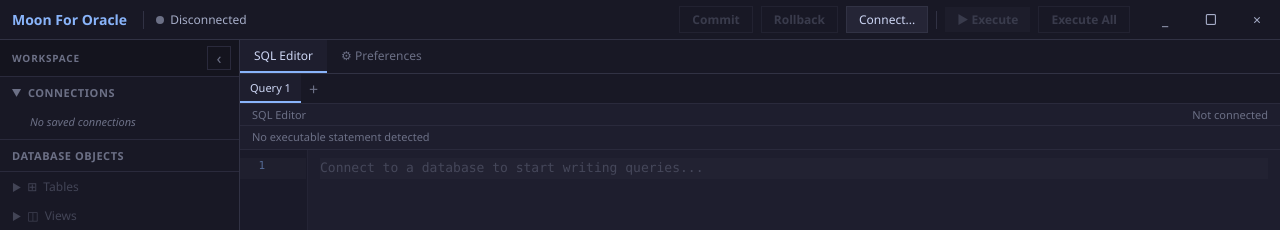
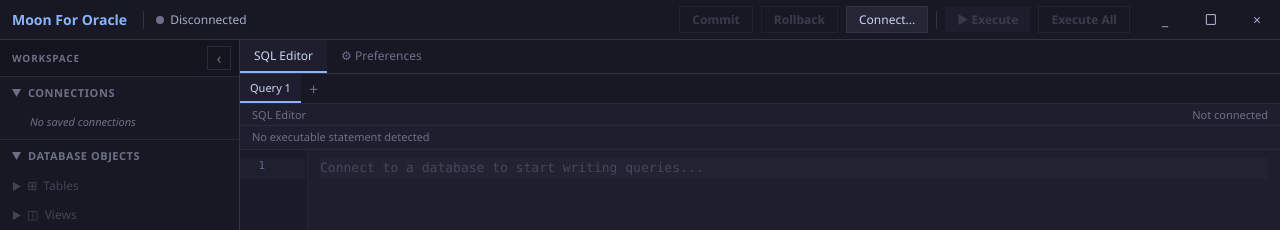
Before and after one commit to Vinigavaa/MoonForOracle, a React (Vite) app in the folder apps/renderer/: page / in a window 1280 px wide. Shown: the top 230 px of the page. Built offline with nearby package versions, Linux system fonts and the light colour scheme.

Commit message:
Colapsando DataBase

```diff
--- a/apps/renderer/src/App.tsx
+++ b/apps/renderer/src/App.tsx
@@ -55,7 +55,8 @@
   const executeAllTriggerRef = useRef<(() => void) | null>(null);
 
   useEffect(() => {
-    saveSidebarPreferences({ collapsed: sidebarCollapsed });
+    const preferences = loadSidebarPreferences();
+    saveSidebarPreferences({ ...preferences, collapsed: sidebarCollapsed });
   }, [sidebarCollapsed]);
 
   // Listen for backend errors via IPC and surface as toasts
--- a/apps/renderer/src/components/Sidebar.tsx
+++ b/apps/renderer/src/components/Sidebar.tsx
@@ -1,6 +1,7 @@
 import { useState, useEffect, useCallback, useMemo, useRef } from "react";
 import type { DatabaseObjectType, DatabaseObjectSummary, SavedConnection } from "@gavadb/types";
 import { useObjectList, type SectionState } from "../hooks/useObjectList";
+import { loadSidebarPreferences, saveSidebarPreferences } from "../lib/sidebarPreferences";
 
 interface SidebarProps {
   collapsed: boolean;
@@ -31,8 +32,6 @@
   { type: "functions", label: "Functions", icon: "\u0192" },
 ];
 
-const EMPTY_SECTION: SectionState = { objects: [], loading: false, error: null, loaded: false };
-
 export function Sidebar({
   collapsed,
   isConnected,
@@ -48,8 +47,18 @@
 }: SidebarProps) {
   const [expanded, setExpanded] = useState<Record<string, boolean>>({});
   const [filter, setFilter] = useState("");
-  const [connSectionExpanded, setConnSectionExpanded] = useState(true);
+  const [connSectionExpanded, setConnSectionExpanded] = useState(() => loadSidebarPreferences().connectionsExpanded);
+  const [dbObjectsExpanded, setDbObjectsExpanded] = useState(() => loadSidebarPreferences().databaseObjectsExpanded);
   const { getSection, loadSection } = useObjectList(isConnected);
+
+  useEffect(() => {
+    const preferences = loadSidebarPreferences();
+    saveSidebarPreferences({
+      ...preferences,
+      connectionsExpanded: connSectionExpanded,
+      databaseObjectsExpanded: dbObjectsExpanded,
+    });
+  }, [connSectionExpanded, dbObjectsExpanded]);
 
   // Reset ao desconectar
   useEffect(() => {
@@ -129,18 +138,15 @@
       />
 
       {/* ��─ Database Objects section ── */}
-      <div style={{
-        padding: "8px 12px",
-        fontSize: 11,
-        fontWeight: 600,
-        textTransform: "uppercase",
-        letterSpacing: "0.05em",
-        color: "var(--text-muted)",
-        borderBottom: "1px solid var(--border-subtle)",
-      }}>
-        Database Objects
-      </div>
+      <div style={{ borderBottom: "1px solid var(--border-subtle)", display: "flex", flexDirection: "column", minHeight: 0, flex: 1 }}>
+        <CollapsibleSectionHeader
+          label="Database Objects"
+          expanded={dbObjectsExpanded}
+          onToggle={() => setDbObjectsExpanded((current) => !current)}
+        />
 
+        {dbObjectsExpanded && (
+          <>
             {isConnected && (
               <div style={{ padding: "6px 8px", borderBottom: "1px solid var(--border-subtle)" }}>
                 <input
@@ -174,6 +180,9 @@
                   onObjectSelect={onObjectSelect}
                 />
               ))}
+            </div>
+          </>
+        )}
       </div>
     </div>
   );
@@ -225,40 +234,12 @@
 
   return (
     <div style={{ borderBottom: "1px solid var(--border-subtle)" }}>
-      {/* Section header */}
-      <button
-        onClick={onToggle}
-        style={{
-          width: "100%",
-          display: "flex",
-          alignItems: "center",
-          gap: 6,
-          padding: "8px 12px",
-          background: "transparent",
-          border: "none",
-          borderRadius: 0,
-          color: "var(--text-muted)",
-          fontSize: 11,
-          fontWeight: 600,
-          textTransform: "uppercase",
-          letterSpacing: "0.05em",
-          textAlign: "left",
-          cursor: "pointer",
-        }}
-      >
-        <span style={{
-          fontSize: 10,
-          transition: "transform 0.15s",
-          transform: expanded ? "rotate(90deg)" : "rotate(0deg)",
-          display: "inline-block",
-        }}>
-          {"\u25B6"}
-        </span>
-        <span>Connections</span>
-        <span style={{ marginLeft: "auto", fontSize: 11, color: "var(--text-muted)" }}>
-          {connections.length || ""}
-        </span>
-      </button>
+      <CollapsibleSectionHeader
+        label="Connections"
+        expanded={expanded}
+        count={connections.length || undefined}
+        onToggle={onToggle}
+      />
 
       {/* Expanded list */}
       {expanded && (
@@ -404,6 +385,33 @@
   );
 }
 
+function CollapsibleSectionHeader({
+  label,
+  expanded,
+  onToggle,
+  count,
+}: {
+  label: string;
+  expanded: boolean;
+  onToggle: () => void;
+  count?: number;
+}) {
+  return (
+    <button onClick={onToggle} style={collapsibleSectionHeaderStyle}>
+      <span
+        style={{
+          ...collapsibleSectionChevronStyle,
+          transform: expanded ? "rotate(90deg)" : "rotate(0deg)",
+        }}
+      >
+        {"\u25B6"}
+      </span>
+      <span>{label}</span>
+      <span style={collapsibleSectionCountStyle}>{count ?? ""}</span>
+    </button>
+  );
+}
+
 const sidebarSmallBtnStyle: React.CSSProperties = {
   fontSize: 10,
   padding: "1px 6px",
@@ -457,6 +465,36 @@
 };
 
 // ── Section component ──
+
+const collapsibleSectionHeaderStyle: React.CSSProperties = {
+  width: "100%",
+  display: "flex",
+  alignItems: "center",
+  gap: 6,
+  padding: "8px 12px",
+  background: "transparent",
+  border: "none",
+  borderRadius: 0,
+  color: "var(--text-muted)",
+  fontSize: 11,
+  fontWeight: 600,
+  textTransform: "uppercase",
+  letterSpacing: "0.05em",
+  textAlign: "left",
+  cursor: "pointer",
+};
+
+const collapsibleSectionChevronStyle: React.CSSProperties = {
+  fontSize: 10,
+  transition: "transform 0.15s",
+  display: "inline-block",
+};
+
+const collapsibleSectionCountStyle: React.CSSProperties = {
+  marginLeft: "auto",
+  fontSize: 11,
+  color: "var(--text-muted)",
+};
 
 const sidebarHeaderRowStyle: React.CSSProperties = {
   display: "flex",
--- a/apps/renderer/src/components/SqlEditor.tsx
+++ b/apps/renderer/src/components/SqlEditor.tsx
@@ -90,6 +90,7 @@
   });
   const [activeTabId, setActiveTabId] = useState(() => editorTabs[0].id);
   const [splitRatio, setSplitRatio] = useState(0.4);
+  const [isResizing, setIsResizing] = useState(false);
   const containerRef = useRef<HTMLDivElement>(null);
   const dragging = useRef(false);
   const { execute: executeSql, updateRows, countRows, inferBinds } = useSqlExecution();
@@ -603,11 +604,27 @@
     });
   }, [activeTabId]);
 
-  const onMouseDown = useCallback(() => { dragging.current = true; }, []);
+  const onMouseDown = useCallback((event: React.MouseEvent<HTMLDivElement>) => {
+    if (event.button !== 0) return;
+    event.preventDefault();
+    dragging.current = true;
+    setIsResizing(true);
+    window.getSelection()?.removeAllRanges();
+  }, []);
+
+  useEffect(() => {
+    if (!isResizing) return;
+    document.body.classList.add("is-resizing");
+    return () => {
+      document.body.classList.remove("is-resizing");
+    };
+  }, [isResizing]);
 
   useEffect(() => {
     const onMouseMove = (e: MouseEvent) => {
       if (!dragging.current || !containerRef.current) return;
+      e.preventDefault();
+      window.getSelection()?.removeAllRanges();
       const rect = containerRef.current.getBoundingClientRect();
       const totalHeight = rect.height;
       const editorHeight = e.clientY - rect.top;
@@ -617,7 +634,11 @@
       );
       setSplitRatio(ratio);
     };
-    const onMouseUp = () => { dragging.current = false; };
+    const onMouseUp = () => {
+      if (!dragging.current) return;
+      dragging.current = false;
+      setIsResizing(false);
+    };
     window.addEventListener("mousemove", onMouseMove);
     window.addEventListener("mouseup", onMouseUp);
     return () => {
@@ -752,6 +773,7 @@
           background: "var(--border-color)",
           flexShrink: 0,
           position: "relative",
+          userSelect: "none",
         }}
       >
         <div style={{
--- a/apps/renderer/src/lib/sidebarPreferences.ts
+++ b/apps/renderer/src/lib/sidebarPreferences.ts
@@ -2,18 +2,32 @@
 
 interface SidebarPreferences {
   collapsed: boolean;
+  connectionsExpanded: boolean;
+  databaseObjectsExpanded: boolean;
 }
 
 export function loadSidebarPreferences(): SidebarPreferences {
   try {
     const raw = localStorage.getItem(STORAGE_KEY);
-    if (!raw) return { collapsed: false };
+    if (!raw) {
+      return {
+        collapsed: false,
+        connectionsExpanded: true,
+        databaseObjectsExpanded: true,
+      };
+    }
     const parsed = JSON.parse(raw) as Partial<SidebarPreferences>;
     return {
       collapsed: parsed.collapsed === true,
+      connectionsExpanded: parsed.connectionsExpanded !== false,
+      databaseObjectsExpanded: parsed.databaseObjectsExpanded !== false,
     };
   } catch {
-    return { collapsed: false };
+    return {
+      collapsed: false,
+      connectionsExpanded: true,
+      databaseObjectsExpanded: true,
+    };
   }
 }
 
--- a/apps/renderer/src/styles/theme.css
+++ b/apps/renderer/src/styles/theme.css
@@ -236,3 +236,9 @@
 textarea::placeholder {
   color: var(--text-placeholder);
 }
+
+body.is-resizing,
+body.is-resizing * {
+  user-select: none !important;
+  cursor: row-resize !important;
+}
```
Lines whose indentation alone changed are shown as unchanged.
